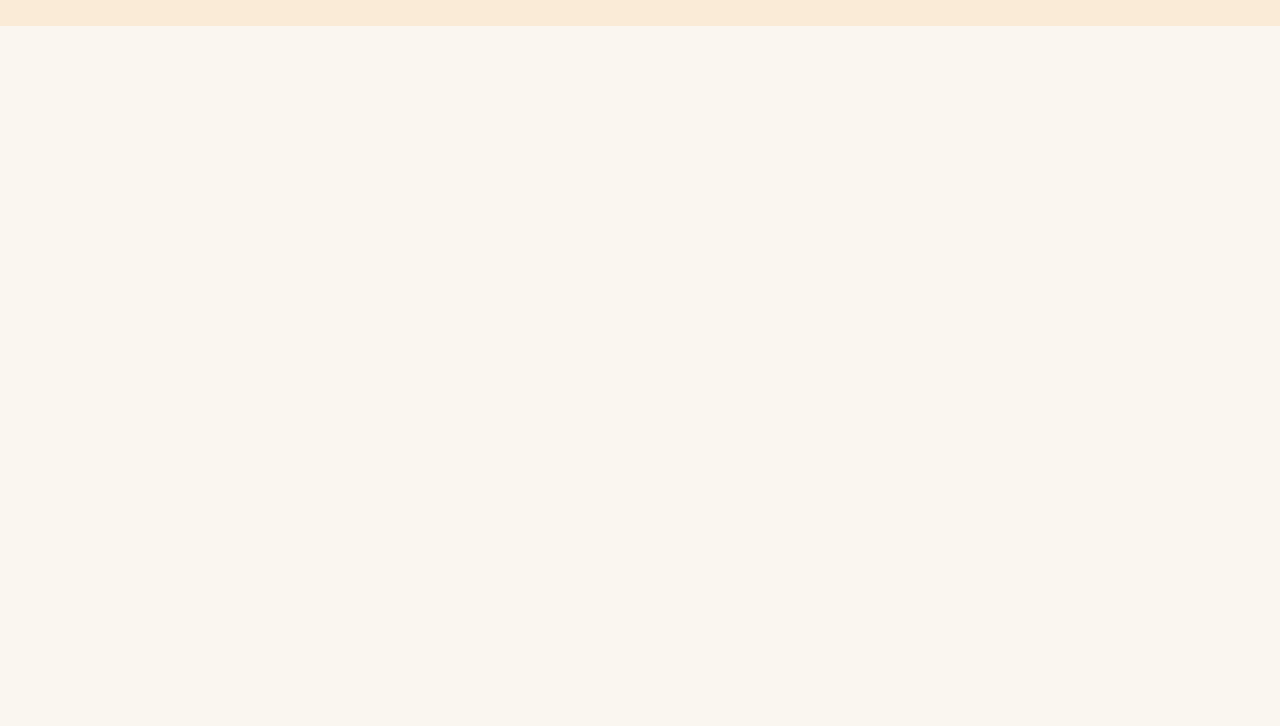
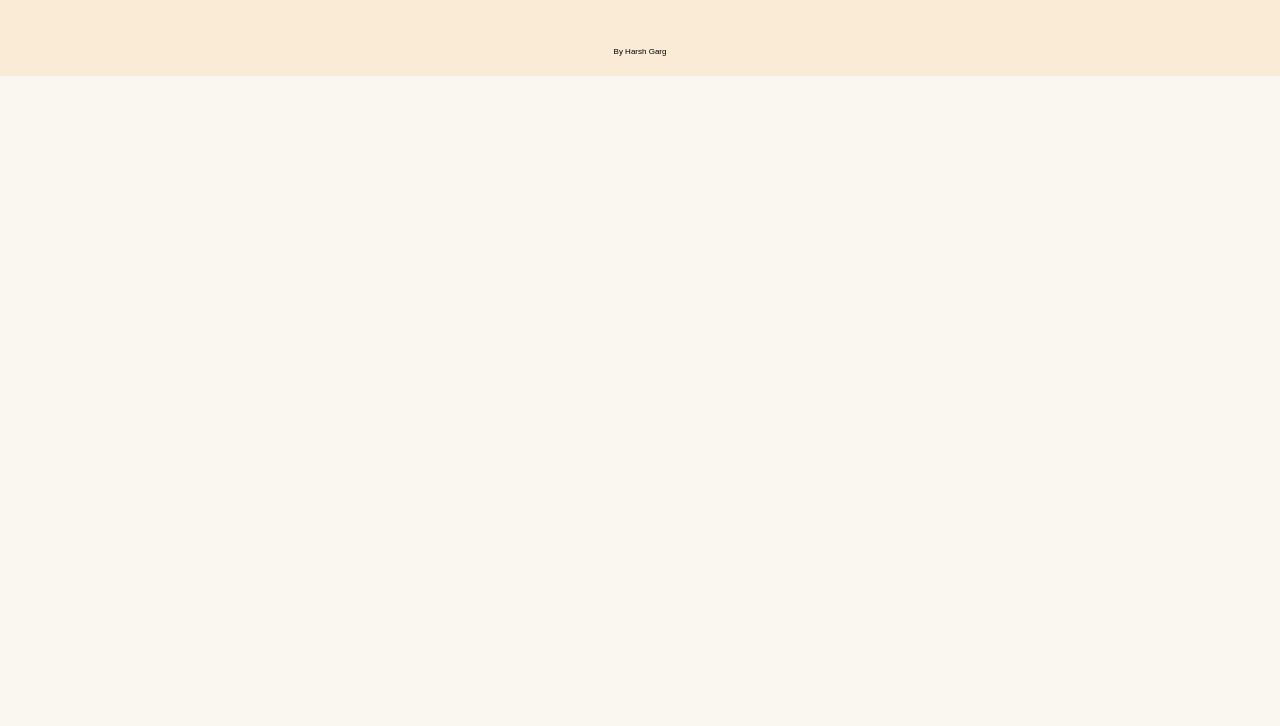
Before and after one commit to HarshTheGarg/rpOdin, a website built with webpack: page dist/index.html in a window 1280 px wide. Shown: the part 74-800 px from the top of the page. Built offline with nearby package versions, Linux system fonts and the light colour scheme.

Commit message:
Add footer

```diff
--- a/src/init.js
+++ b/src/init.js
@@ -1,10 +1,12 @@
 export default function pageLoad(){
+
+    addHeader();
 
     const content = document.createElement('div');
     content.setAttribute('id', 'content');
     document.body.appendChild(content);
 
-    addHeader();
+    addFooter();
 
 };
 
@@ -37,6 +39,18 @@ function addHeader() {
 
     header.appendChild(tabs);
 
-    document.querySelector('#content').appendChild(header);
+    document.body.appendChild(header);
 
 }
+
+function addFooter() {
+
+    const footer = document.createElement('footer');
+
+    const span = document.createElement('span');
+    span.textContent = 'By Harsh Garg';
+    footer.appendChild(span);
+
+    document.body.appendChild(footer);
+
+}
--- a/src/style.css
+++ b/src/style.css
@@ -35,3 +35,13 @@ header {
     margin-right: var(--headerGaps);
     cursor: pointer;
 }
+
+footer {
+    background-color: #faebd7;
+    height: 50px;
+    width: 100%;
+    display: flex;
+    justify-content: center;
+    align-items: center;
+    font-size: 0.5em;
+}
```
Also changed, not shown: dist/index.bundle.js, dist/init.bundle.js.
